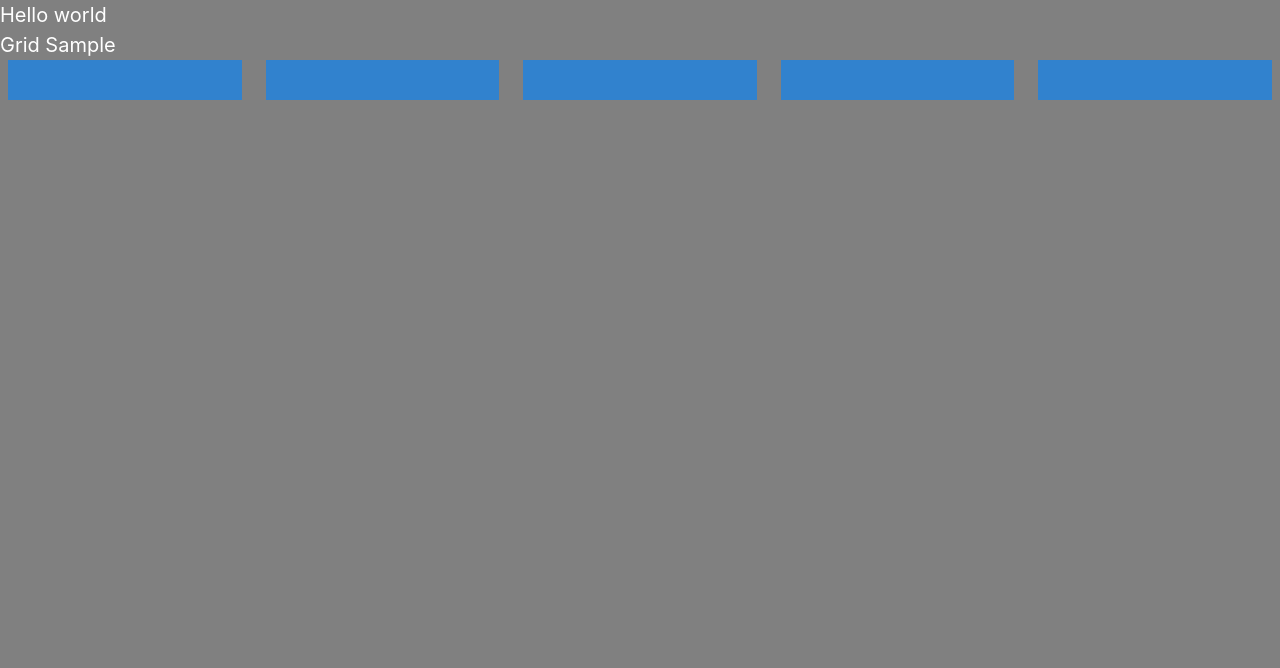
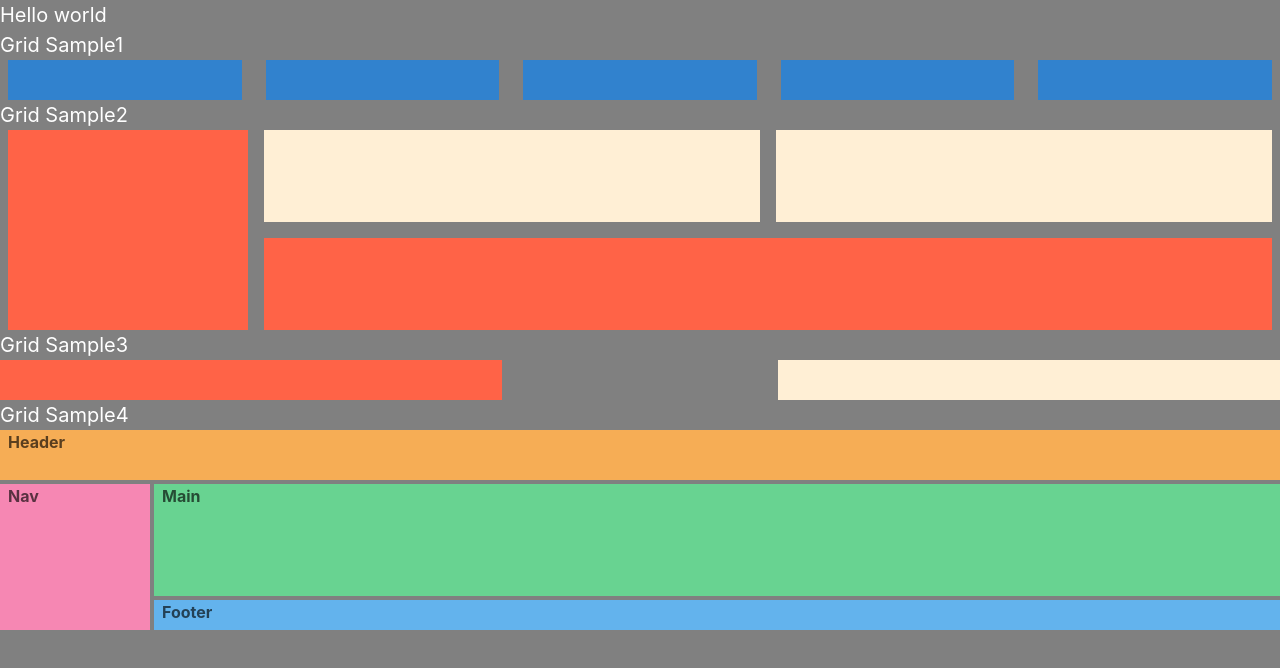
Before and after one commit to aokisinn/next-js-sample, a Next.js app: page / in a window 1280 px wide. Shown: the top 668 px of the page. Built offline with nearby package versions, Linux system fonts and the light colour scheme.

Commit message:
Sample追加

```diff
--- a/pages/index.tsx
+++ b/pages/index.tsx
@@ -10,7 +10,7 @@ const Home: NextPage = () => {
       </Text>
       {/* Grid */}
       <Text fontSize="xl" color="white">
-        Grid Sample
+        Grid Sample1
       </Text>
       <Grid templateColumns="repeat(5, 1fr)" gap={6} ml={2} mr={2}>
         <GridItem w="100%" h="10" bg="blue.500" />
@@ -19,6 +19,58 @@ const Home: NextPage = () => {
         <GridItem w="100%" h="10" bg="blue.500" />
         <GridItem w="100%" h="10" bg="blue.500" />
       </Grid>
+      <Text fontSize="xl" color="white">
+        Grid Sample2
+      </Text>
+      <Grid
+        h="200px"
+        templateRows="repeat(2, 1fr)"
+        templateColumns="repeat(5, 1fr)"
+        gap={4}
+        ml={2}
+        mr={2}
+      >
+        <GridItem rowSpan={2} colSpan={1} bg="tomato" />
+        <GridItem colSpan={2} bg="papayawhip" />
+        <GridItem colSpan={2} bg="papayawhip" />
+        <GridItem colSpan={4} bg="tomato" />
+      </Grid>
+      <Text fontSize="xl" color="white">
+        Grid Sample3
+      </Text>
+      <Grid templateColumns="repeat(5, 1fr)" gap={4}>
+        <GridItem colSpan={2} h="10" bg="tomato" />
+        {/* https://chakra-ui.com/docs/components/grid#starting-and-ending-lines */}
+        <GridItem colStart={4} colEnd={6} h="10" bg="papayawhip" />
+      </Grid>
+      {/* TODO モバイルの切り替えはどうやる？ */}
+      <Text fontSize="xl" color="white">
+        Grid Sample4
+      </Text>
+      <Grid
+        templateAreas={`"header header"
+                  "nav main"
+                  "nav footer"`}
+        gridTemplateRows={"50px 1fr 30px"}
+        gridTemplateColumns={"150px 1fr"}
+        h="200px"
+        gap="1"
+        color="blackAlpha.700"
+        fontWeight="bold"
+      >
+        <GridItem pl="2" bg="orange.300" area={"header"}>
+          Header
+        </GridItem>
+        <GridItem pl="2" bg="pink.300" area={"nav"}>
+          Nav
+        </GridItem>
+        <GridItem pl="2" bg="green.300" area={"main"}>
+          Main
+        </GridItem>
+        <GridItem pl="2" bg="blue.300" area={"footer"}>
+          Footer
+        </GridItem>
+      </Grid>
     </Box>
   );
 };
```
